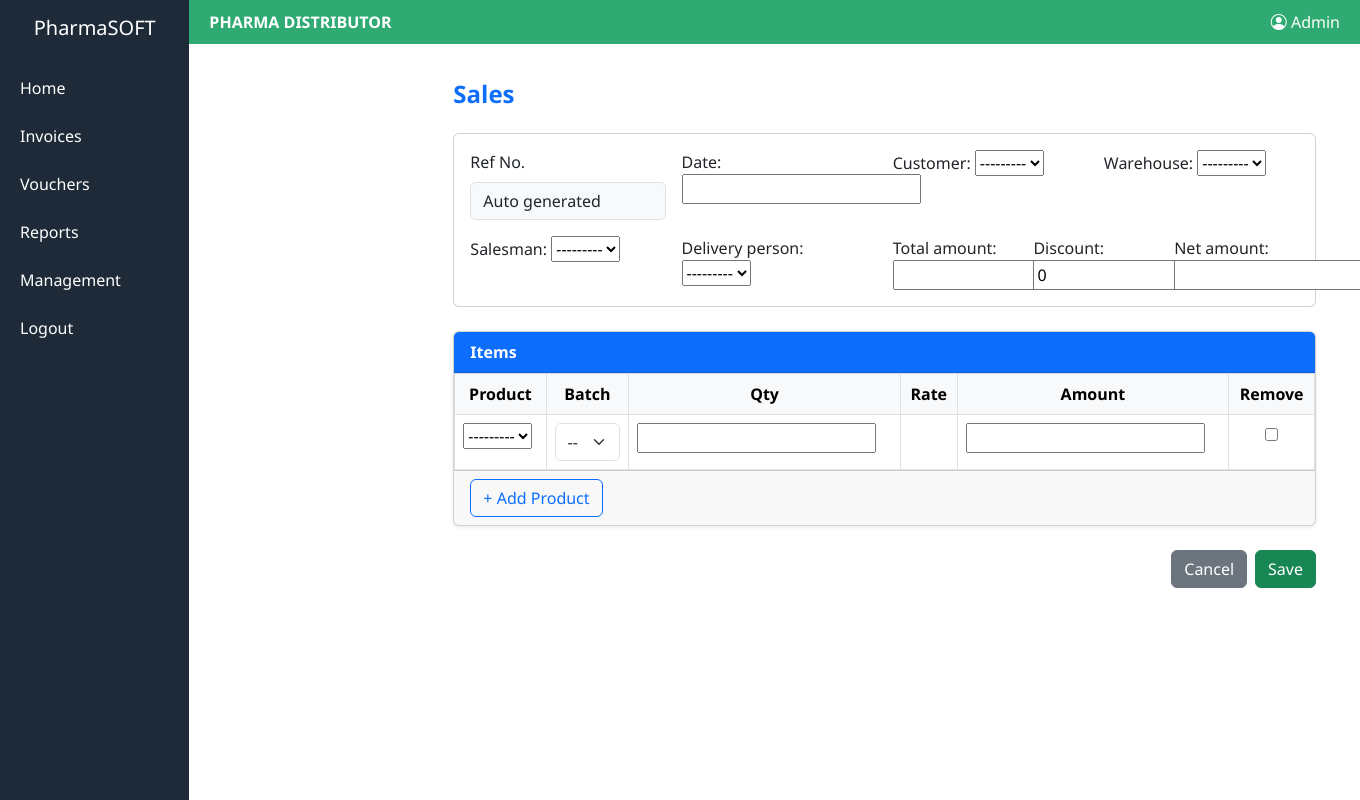
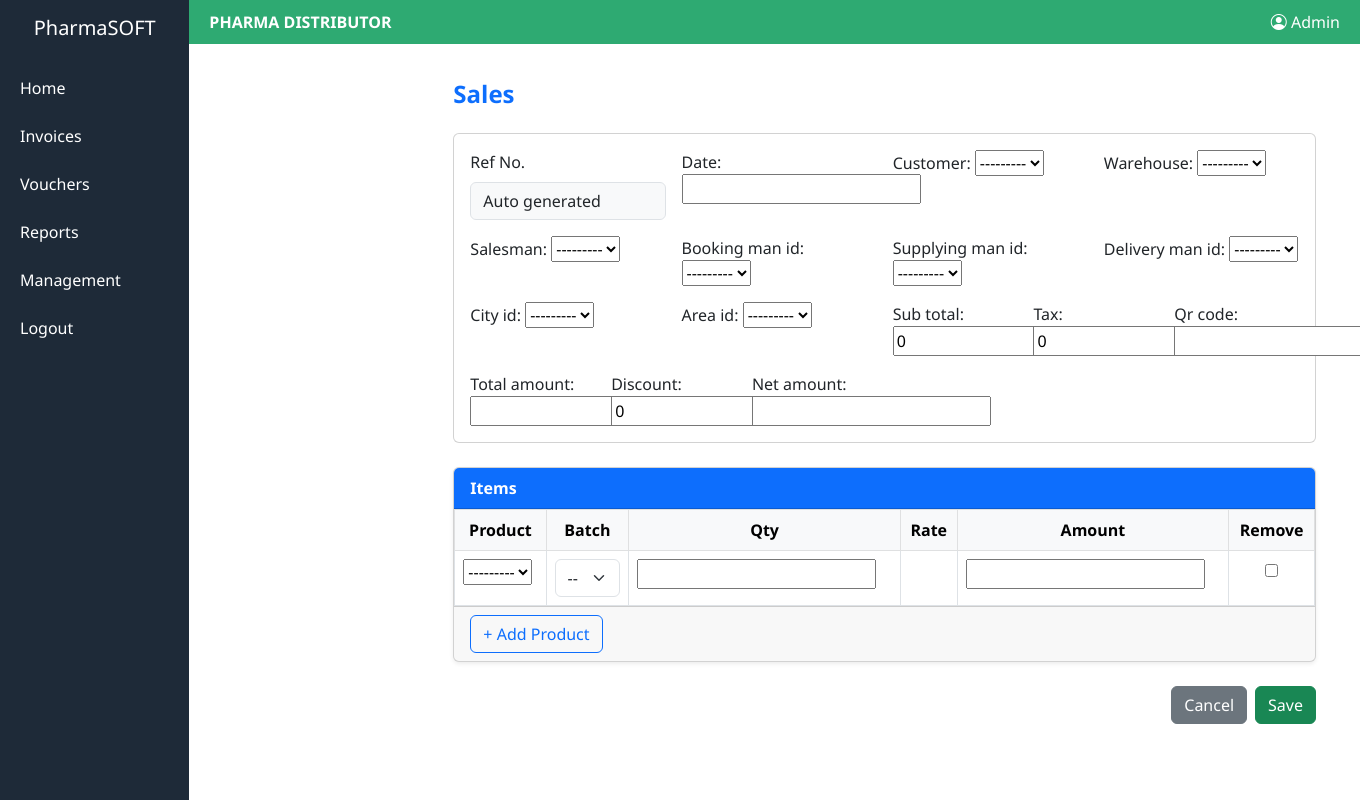
Before and after one commit to LeaderMalang/oktts, a Django app: page /sales/create/ in a window 1360 px wide; the page is wider, and only the part inside the window is pictured. Run offline with Django 5.2, Linux system fonts and the light colour scheme; data that the repository does not hold is empty.

Commit message:
Add extra sale invoice attributes and recovery logs

```diff
--- a/sale/forms.py
+++ b/sale/forms.py
@@ -5,8 +5,25 @@ from .models import SaleInvoice,SaleInvoiceItem
 
 class SaleInvoiceForm(forms.ModelForm):
     class Meta:
-        model=SaleInvoice
-        fields=('invoice_no','date','customer', 'warehouse','salesman','delivery_person','total_amount','discount','net_amount',)
+        model = SaleInvoice
+        fields = (
+            'invoice_no',
+            'date',
+            'customer',
+            'warehouse',
+            'salesman',
+            'booking_man_id',
+            'supplying_man_id',
+            'delivery_man_id',
+            'city_id',
+            'area_id',
+            'sub_total',
+            'tax',
+            'qr_code',
+            'total_amount',
+            'discount',
+            'net_amount',
+        )
 
 
 
--- a/sale/models.py
+++ b/sale/models.py
@@ -1,9 +1,9 @@
 from django.db import models
 from setting.models import Warehouse
-from inventory.models import StockMovement,Party,Product,Batch
+from inventory.models import StockMovement, Party, Product, Batch
 from voucher.models import Voucher
 from utils.voucher import create_voucher_for_transaction
-from utils.stock import stock_return,stock_out
+from utils.stock import stock_return, stock_out
 
 # Create your models here.
 class SaleInvoice(models.Model):
@@ -12,7 +12,14 @@ class SaleInvoice(models.Model):
     customer = models.ForeignKey(Party, on_delete=models.CASCADE, limit_choices_to={'party_type': 'customer'})
     warehouse = models.ForeignKey(Warehouse, on_delete=models.CASCADE)
     salesman = models.ForeignKey('hr.Employee', on_delete=models.SET_NULL, null=True, blank=True, related_name='sales')
-    delivery_person = models.ForeignKey('hr.Employee', on_delete=models.SET_NULL, null=True, blank=True, related_name='deliveries')
+    booking_man_id = models.ForeignKey('hr.Employee', on_delete=models.SET_NULL, null=True, blank=True, related_name='bookings')
+    supplying_man_id = models.ForeignKey('hr.Employee', on_delete=models.SET_NULL, null=True, blank=True, related_name='supplies')
+    delivery_man_id = models.ForeignKey('hr.Employee', on_delete=models.SET_NULL, null=True, blank=True, related_name='deliveries')
+    city_id = models.ForeignKey('setting.City', on_delete=models.SET_NULL, null=True, blank=True)
+    area_id = models.ForeignKey('setting.Area', on_delete=models.SET_NULL, null=True, blank=True)
+    sub_total = models.DecimalField(max_digits=12, decimal_places=2, default=0)
+    tax = models.DecimalField(max_digits=12, decimal_places=2, default=0)
+    qr_code = models.CharField(max_length=255, blank=True)
     total_amount = models.DecimalField(max_digits=12, decimal_places=2)
     discount = models.DecimalField(max_digits=12, decimal_places=2, default=0)
     net_amount = models.DecimalField(max_digits=12, decimal_places=2)
@@ -102,3 +109,14 @@ class SaleReturnItem(models.Model):
     discount2 = models.DecimalField(max_digits=5, decimal_places=2, default=0)
     amount = models.DecimalField(max_digits=12, decimal_places=2)
     net_amount = models.DecimalField(max_digits=12, decimal_places=2)
+
+
+class RecoveryLog(models.Model):
+    invoice = models.ForeignKey(SaleInvoice, related_name='recovery_logs', on_delete=models.CASCADE)
+    recovered_by = models.ForeignKey('hr.Employee', on_delete=models.SET_NULL, null=True, blank=True)
+    amount = models.DecimalField(max_digits=12, decimal_places=2)
+    date = models.DateField(auto_now_add=True)
+    note = models.TextField(blank=True)
+
+    def __str__(self):
+        return f"{self.invoice.invoice_no} - {self.amount}"
--- a/sale/views.py
+++ b/sale/views.py
@@ -9,7 +9,17 @@ from .forms import SaleInvoiceForm,SaleInvoiceItemForm
 
 @require_http_methods(["GET"])
 def sale_invoice_list(request):
-    sales = SaleInvoice.objects.select_related('customer').all()
+    sales = (
+        SaleInvoice.objects.select_related(
+            'customer',
+            'salesman',
+            'booking_man_id',
+            'supplying_man_id',
+            'delivery_man_id',
+            'city_id',
+            'area_id',
+        ).all()
+    )
     return render(request, 'invoice/sale_list.html', {'sales': sales})
 
 @require_http_methods(["GET", "POST"])
@@ -49,5 +59,16 @@ def sale_invoice_edit(request, pk):
 
 @require_http_methods(["GET"])
 def sale_invoice_detail(request, pk):
-    invoice = get_object_or_404(SaleInvoice, pk=pk)
-    return render(request, 'invoice/sale_detail.html', {'invoice': invoice})
+    invoice = get_object_or_404(
+        SaleInvoice.objects.select_related(
+            'customer',
+            'salesman',
+            'booking_man_id',
+            'supplying_man_id',
+            'delivery_man_id',
+            'city_id',
+            'area_id',
+        ),
+        pk=pk,
+    )
+    return render(request, 'invoice/sale_detail.html', {'sale': invoice})
--- a/templates/Invoice/sale_form.html
+++ b/templates/Invoice/sale_form.html
@@ -17,7 +17,14 @@
           <div class="col-md-3">{{ form.customer.label_tag }} {{ form.customer }}</div>
           <div class="col-md-3">{{ form.warehouse.label_tag }} {{ form.warehouse }}</div>
           <div class="col-md-3">{{ form.salesman.label_tag }} {{ form.salesman }}</div>
-          <div class="col-md-3">{{ form.delivery_person.label_tag }} {{ form.delivery_person }}</div>
+          <div class="col-md-3">{{ form.booking_man_id.label_tag }} {{ form.booking_man_id }}</div>
+          <div class="col-md-3">{{ form.supplying_man_id.label_tag }} {{ form.supplying_man_id }}</div>
+          <div class="col-md-3">{{ form.delivery_man_id.label_tag }} {{ form.delivery_man_id }}</div>
+          <div class="col-md-3">{{ form.city_id.label_tag }} {{ form.city_id }}</div>
+          <div class="col-md-3">{{ form.area_id.label_tag }} {{ form.area_id }}</div>
+          <div class="col-md-2">{{ form.sub_total.label_tag }} {{ form.sub_total }}</div>
+          <div class="col-md-2">{{ form.tax.label_tag }} {{ form.tax }}</div>
+          <div class="col-md-2">{{ form.qr_code.label_tag }} {{ form.qr_code }}</div>
           <div class="col-md-2">{{ form.total_amount.label_tag }} {{ form.total_amount }}</div>
           <div class="col-md-2">{{ form.discount.label_tag }} {{ form.discount }}</div>
           <div class="col-md-2">{{ form.net_amount.label_tag }} {{ form.net_amount }}</div>
```
Also changed, not shown: sale/admin.py (+28 -4 lines), templates/Invoice/sale_detail.html (+16 -1 lines).
